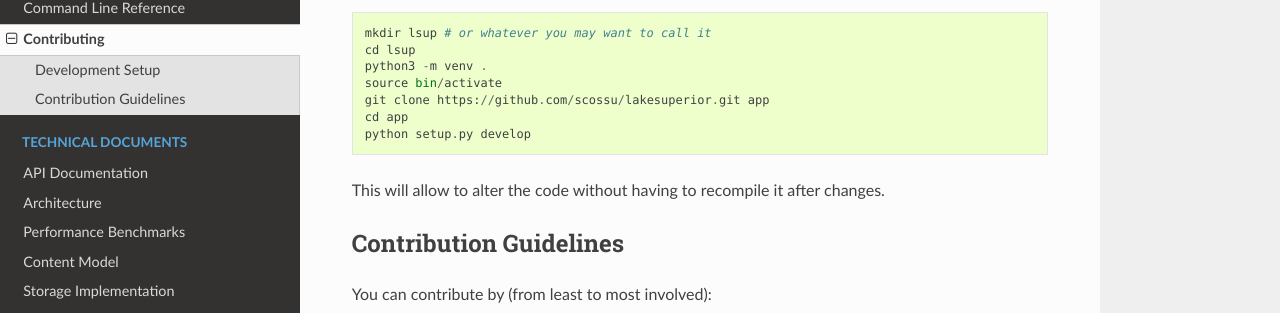
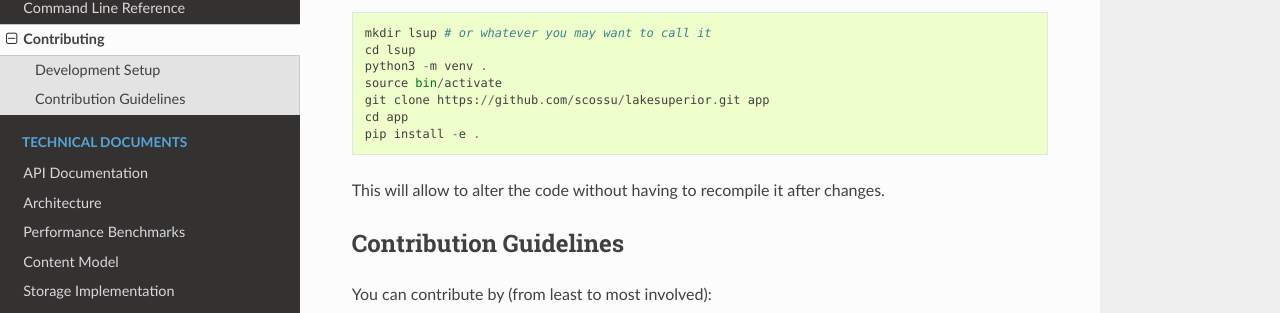
Before and after one commit to scossu/lakesuperior, a Sphinx documentation site: the page built from docs/contributing.rst, in a window 1280 px wide and 900 px high. Shown: the part 420-733 px from the top of the window. Built offline with Sphinx 7.4.7 and the Read the Docs theme 2.0.0, drawn with Linux system fonts in a browser that asks for light colours; formulas are drawn with MathJax 3.

Commit message:
Amend developer install instructions.
* Use pip rather than setup.py

```diff
--- a/docs/contributing.rst
+++ b/docs/contributing.rst
@@ -23,7 +23,7 @@
     source bin/activate
     git clone https://github.com/scossu/lakesuperior.git app
     cd app
-    python setup.py develop
+    pip install -e .
 
 This will allow to alter the code without having to recompile it after changes.
 
```
